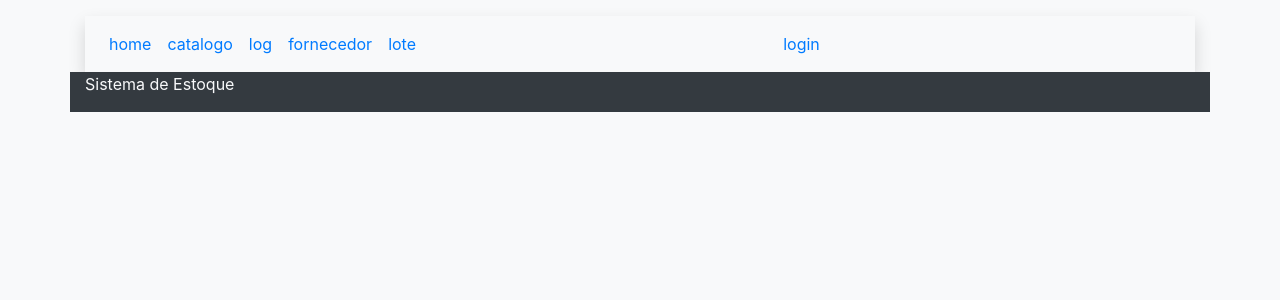
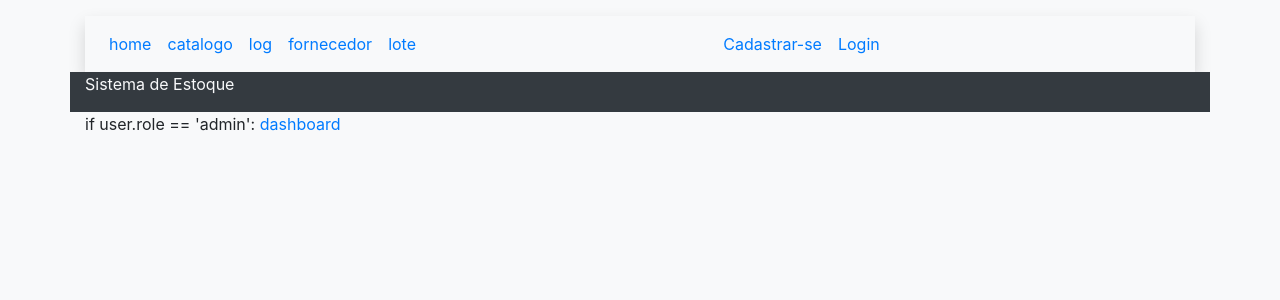
Before and after one commit to kaiomudkt/estoque_django_postgres_docker, a Django app: page / in a window 1280 px wide. Shown: the top 300 px of the page. Run offline with Django 3.2, Linux system fonts and the light colour scheme; some libraries are stand-ins or nearby versions.

```diff
--- a/ajuda.txt
+++ b/ajuda.txt
@@ -1,11 +1,13 @@
 problemas:
     1) A tela de atualizar produto, não vem marcado quais fornecedores entrega este produto
     2) o ManyToMany entre fornecedor e catalogo, não aceitar passar em branco os dados do relacionamento
-
+    3) preco não é deletado quando o produto é deletado
 Falta fazer:
     1) falta fazer do zero a trigger de log ...
     2) falta testar usuario, criar, editar, apagar, ...
-
+    3) colocar lote e fornecedor  na tela do admin tb
+Aviso:
+    não entre no perfil usando o superUser, pois ele tem outros campos e é cadastrado diferente, use o Use criado pelo projeto
 
 arquitetura(pastas/diretorios) do django
 https://www.treinaweb.com.br/blog/entendendo-o-mtv-do-django/
--- a/catalogo/admin.py
+++ b/catalogo/admin.py
@@ -1,6 +1,10 @@
 from django.contrib import admin
 
-from .models import Catalogo, Preco
+from .models import Catalogo, Preco, Fornecedor, ProdutoFornecedor, Lote, Perfil
 
 admin.site.register(Catalogo)
 admin.site.register(Preco)
+admin.site.register(Fornecedor)
+admin.site.register(ProdutoFornecedor)
+admin.site.register(Lote)
+admin.site.register(Perfil)
--- a/catalogo/templates/formulario.html
+++ b/catalogo/templates/formulario.html
@@ -17,7 +17,7 @@
         {% csrf_token %}
         {{ preco_form|crispy }}
         {{ form|crispy }}
-        <button type="submit" class="btn btn-info btn-sm" title="Cadastrar produto">
+        <button type="submit" class="btn btn-info btn-sm" title="Cadastrar">
             {% autoescape off %}
             {{ icone }}
             {% endautoescape %}
--- a/catalogo/templates/login.html
+++ b/catalogo/templates/login.html
@@ -48,7 +48,7 @@
                 <button type="submit" class="btn btn-light mt-3">Entrar</button>
 
             </form>
-
+            <a href="{% url 'registrar_usuario' %}">novo usuario</a>
         </div>
         {% endif %}
     </div>
--- a/catalogo/templates/modelo.html
+++ b/catalogo/templates/modelo.html
@@ -15,8 +15,6 @@
     <div class="container">
         <!-- Menu -->
         <header>
-            {% if request.user.is_authenticated %}
-            {% endif %}
             <nav class="navbar navbar-expand-lg font-115 shadow">
                 <ul class="navbar-nav mr-auto">
                     <li class="nav-item"><a class="nav-link" href="{% url 'home' %}">home</a></li>
@@ -27,11 +25,13 @@
                 </ul>
 
                 <ul class="navbar-nav mr-auto">
-                    {% if not request.user.is_authenticated %}
-                    <li class="nav-item"><a class="nav-link" href="{% url 'login' %}">login</a></li>
+                    {% if request.user.is_authenticated %}
+                    <li class="nav-item"><span class="nav-link">User: {{ request.user }}</span></li>
+                    <li class="nav-item"><a class="nav-link" href="{% url 'atualizar_usuario' %}">Perfil</a></li>
+                    <li class="nav-item"><a class="nav-link" href="{% url 'logout' %}">Logout</a></li>
                     {% else %}
-                    <li class="nav-item"><span class="nav-link">User: {{ request.user }}</span></li>
-                    <li class="nav-item"><a class="nav-link" href="{% url 'logout' %}">logout</a></li>
+                    <li class="nav-item"><a class="nav-link" href="{% url 'registrar_usuario' %}">Cadastrar-se</a></li>
+                    <li class="nav-item"><a class="nav-link" href="{% url 'login' %}">Login</a></li>
                     {% endif %}
                 </ul>
             </nav>
@@ -42,6 +42,8 @@
             Corpo do site
             {% endblock %}
         </div>
+        if user.role == 'admin':
+        <a href="">dashboard</a>
     </div>
 </body>
 
--- a/catalogo/views.py
+++ b/catalogo/views.py
@@ -166,6 +166,11 @@ class UsuarioCreate(CreateView):
         context['botao'] = "Cadastrar"
         return context
 
+    def form_valid(self, form):
+        url = super().form_valid(form)
+        self.object.save()
+        Perfil.objects.create(usuario=self.object)
+        return url
 
 class PerfilUpdate(UpdateView):
     template_name = "formulario.html"
```
